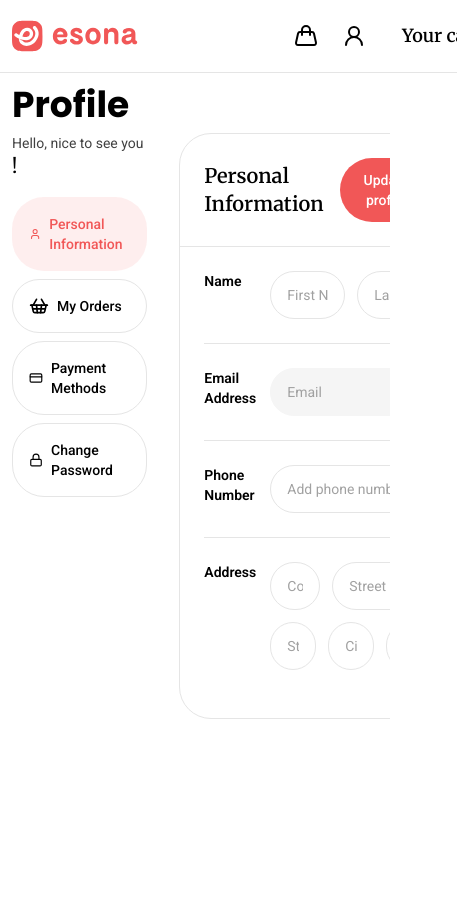
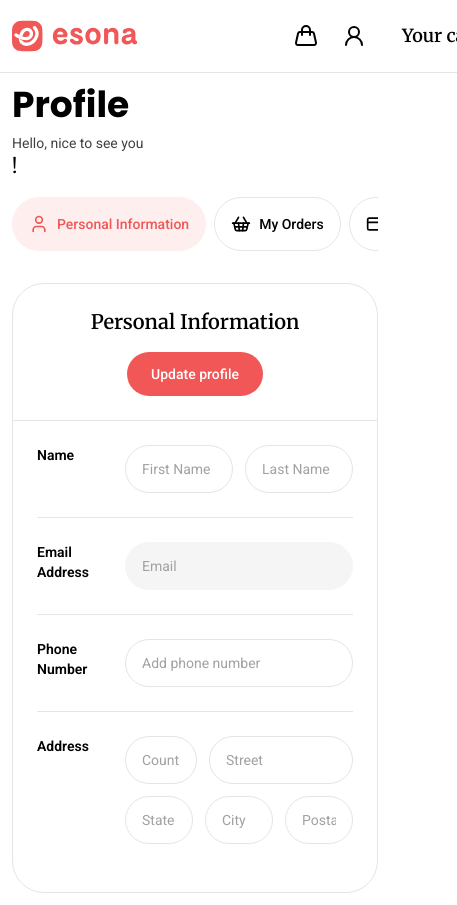
Before and after one commit to marianobura/pp-ecommerce-nextjs, a Next.js app in the folder frontend/: page /profile in a window 390 px wide. Shown: the whole page, 457 px wide, since content can reach past the window. Before the commit the page ends 844 px from the top, so only its background shows below. Built offline with nearby package versions, Linux system fonts and the light colour scheme.

Commit message:
Refactor ProfileLayout for improved responsiveness and styling adjustments

```diff
--- a/frontend/src/app/profile/layout.tsx
+++ b/frontend/src/app/profile/layout.tsx
@@ -25,7 +25,7 @@ function ProfileLayoutContent({ children }: { children: React.ReactNode }) {
       <Navbar />
       <main className="container pt-3 pb-3 md:pt-8 lg:pt-16">
         <BaseText variant="h1">Profile</BaseText>
-        <div className="mt-2 flex gap-8 md:mt-4 lg:mt-8">
+        <div className="mt-2 flex flex-col gap-8 md:mt-4 md:flex-row lg:mt-8">
           <div className="flex flex-col gap-4">
             <div className="flex flex-col">
               <BaseText variant="text">Hello, nice to see you</BaseText>
@@ -35,10 +35,10 @@ function ProfileLayoutContent({ children }: { children: React.ReactNode }) {
                 <BaseText variant="h3">{user?.firstName}!</BaseText>
               )}
             </div>
-            <div className="divide-muted flex flex-col gap-2">
+            <div className="flex gap-2 overflow-y-scroll md:flex-col">
               {menu.map((item, index) => (
                 <div
-                  className={`flex cursor-pointer items-center gap-2 rounded-4xl border p-4 transition-colors ${
+                  className={`line-clamp-1 flex shrink-0 cursor-pointer items-center gap-2 rounded-4xl border p-4 transition-colors ${
                     pathname === item.redirect
                       ? 'bg-primary/10 text-primary border-transparent'
                       : 'border-neutral-200 hover:bg-neutral-100'
@@ -55,9 +55,16 @@ function ProfileLayoutContent({ children }: { children: React.ReactNode }) {
           <div className="h-full flex-1 rounded-4xl border border-neutral-200">
             <div className="border-b border-neutral-200 p-6">
               {showButton ? (
-                <div className="flex items-center justify-between gap-4">
-                  <BaseText variant="h2">{title}</BaseText>
-                  <BaseButton variant="primary" onClick={submitForm} isLoading={isSubmitting}>
+                <div className="xs:flex-row flex flex-col items-center justify-between gap-4">
+                  <BaseText variant="h2" className="line-clamp-1 truncate break-all">
+                    {title}
+                  </BaseText>
+                  <BaseButton
+                    variant="primary"
+                    className="line-clamp-1"
+                    onClick={submitForm}
+                    isLoading={isSubmitting}
+                  >
                     {buttonLabel}
                   </BaseButton>
                 </div>
```
